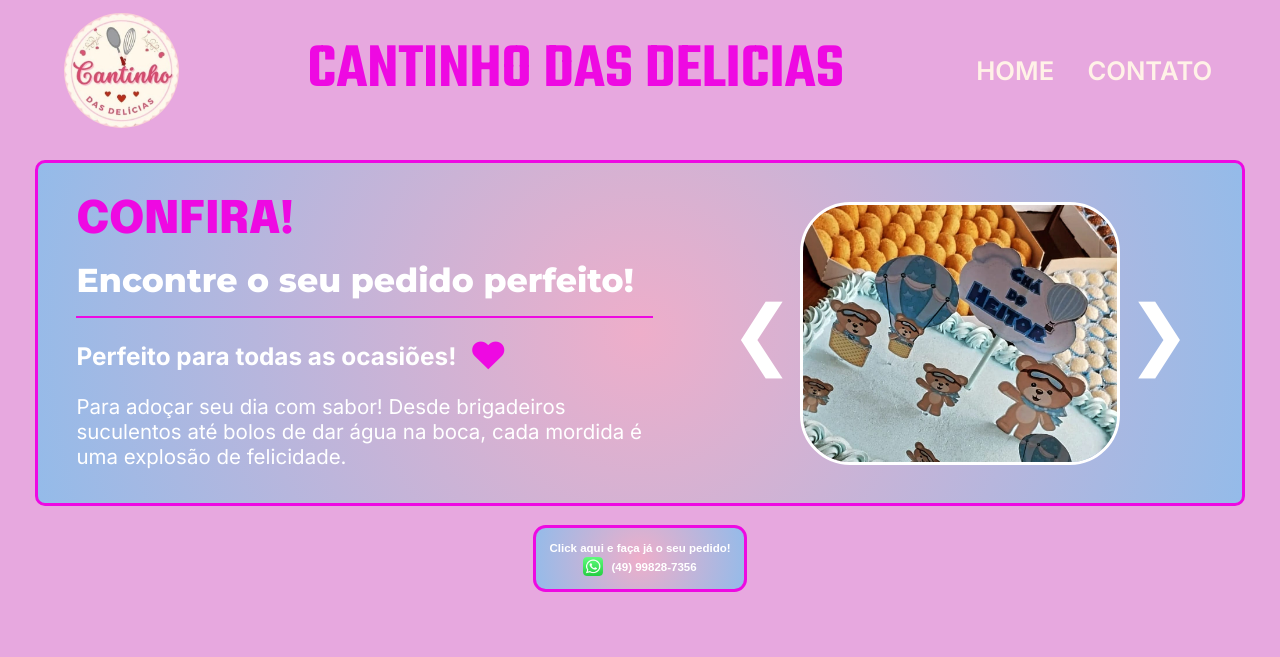
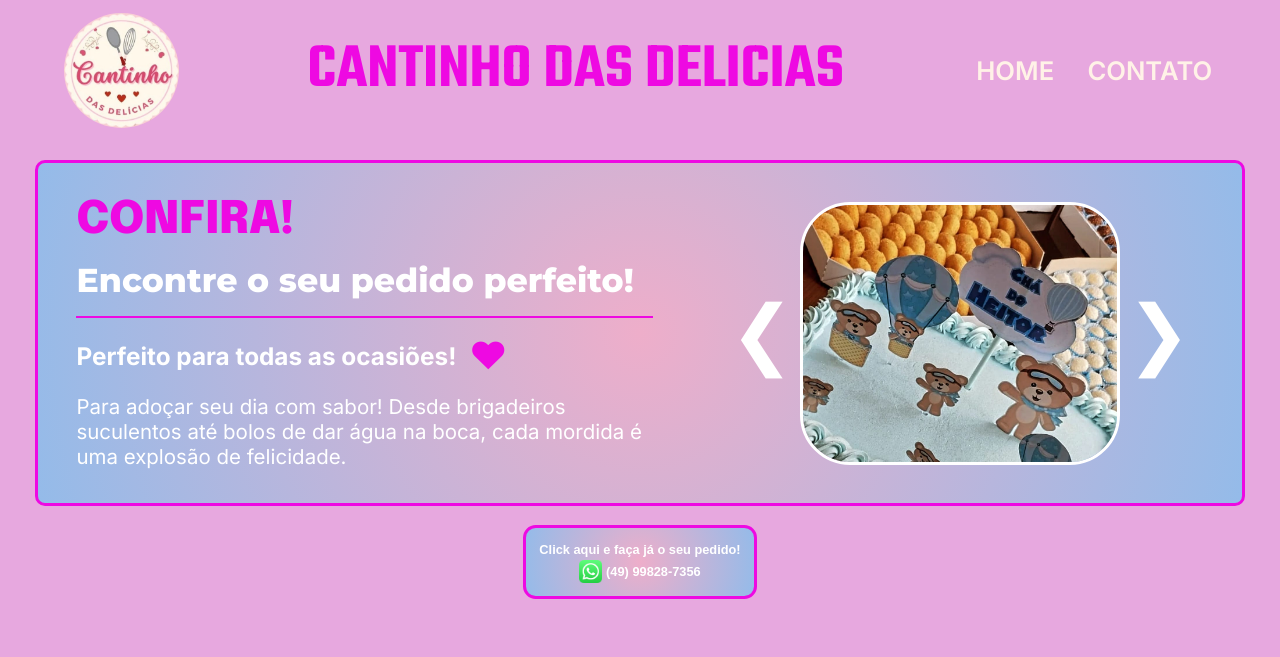
Before and after one commit to AlanOliverDev/Project_Cantinho_das_Delicias-, a plain HTML site: page index.html in a window 1280 px wide. Shown: the top 657 px of the page. Drawn offline with Linux system fonts and the light colour scheme.

Commit message:
Update style.css

```diff
--- a/style.css
+++ b/style.css
@@ -329,11 +329,11 @@ button:hover {
   align-items: center;
   margin: 0; /* Espaçamento vertical entre os contêineres */
   padding: 0.12vw;
-  gap: 0.7vw;
+  gap: 0.3vw;
 }
 
 .texto_botao {
-  font-size: 0.9vw;
+  font-size: 1vw;
   display: flex;
   flex-direction: column; /* Coloca os elementos em uma coluna */
   align-items: center; /* Centraliza os elementos horizontalmente */
@@ -342,11 +342,11 @@ button:hover {
 }
 .texto_botao-Whatszap {
   padding: 0;
-  font-size: 0.9vw;
+  font-size: 1vw;
   font-weight: 600;
 }
 .img-botao-Watszap {
-  height: 1.5vw;
+  height: 1.8vw;
 }
 .receitas {
   display: flex;
```
